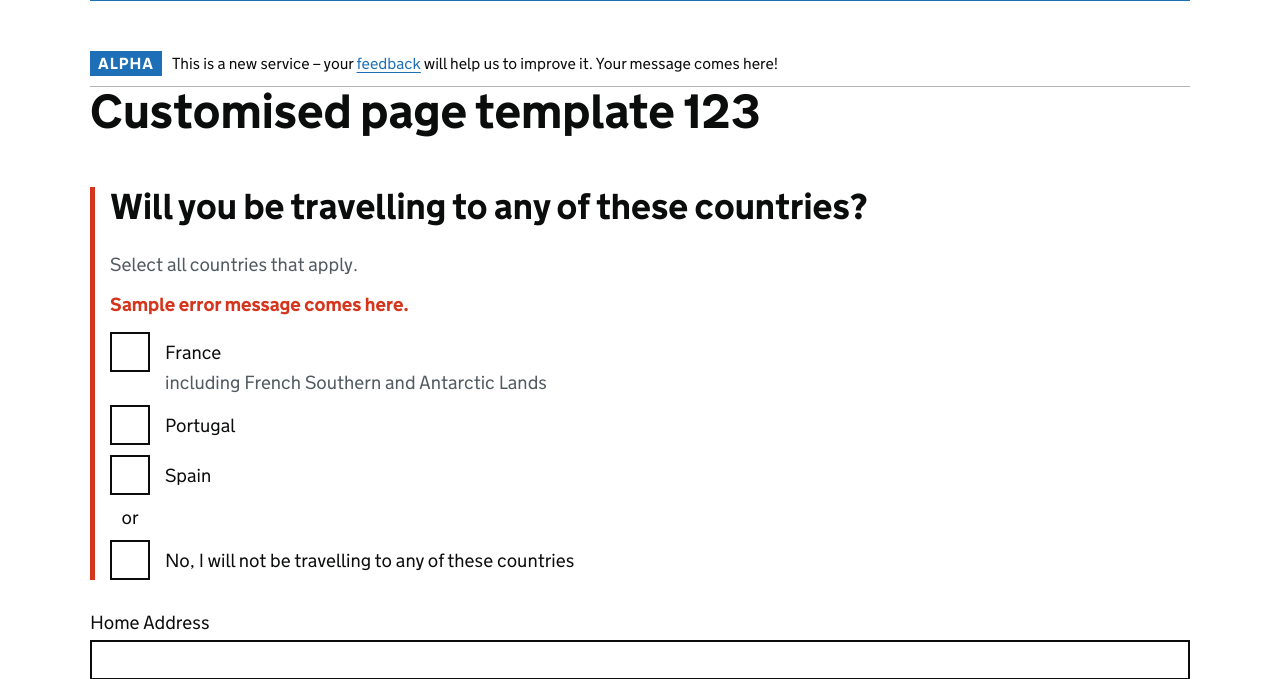
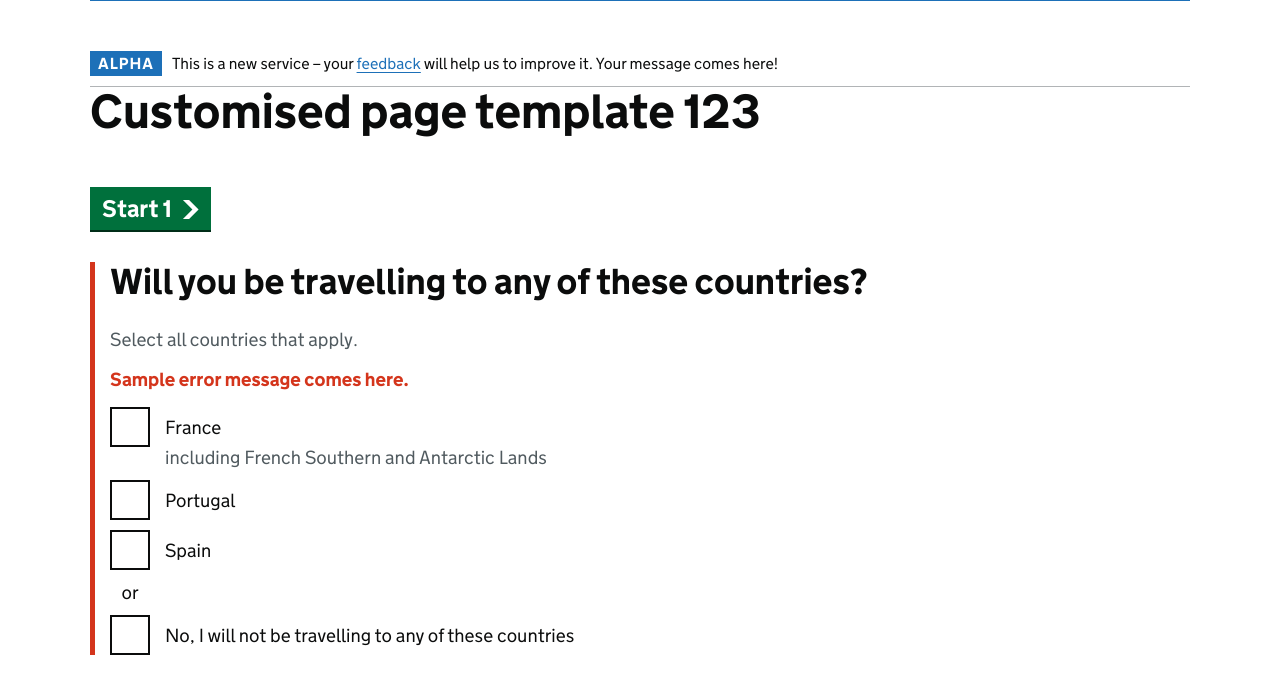
Before and after one commit to loghmanb/dynaportal, a Django app: page / in a window 1280 px wide. Shown: the part 354-1033 px from the top of the page. Run offline with Django 4.2, Linux system fonts and the light colour scheme.

Commit message:
add button component

```diff
--- /dev/null
+++ b/frontend/templatetags/button.py
@@ -0,0 +1,16 @@
+"""Module for Button component."""
+from django import template
+
+from ..common import Field
+
+register = template.Library()
+
+
+@register.inclusion_tag(
+        'frontend/components/button.html',
+        takes_context=True)
+def button(context: dict, label: str, button_type: str="start") -> dict:
+    """Button tag."""
+    context['label'] = label
+    context['type'] = button_type
+    return context
--- a/frontend/templatetags/checkboxes.py
+++ b/frontend/templatetags/checkboxes.py
@@ -1,4 +1,4 @@
-"""Module for InputText component."""
+"""Module for Checkboxes component."""
 from django import template
 
 from ..common import Field
@@ -10,6 +10,6 @@ register = template.Library()
         'frontend/components/checkboxes.html',
         takes_context=True)
 def checkboxes(context: dict, field: Field) -> dict[str, Field]:
-    """Input text tag."""
+    """Checkboxes tag."""
     context['field'] = field
     return context
--- /dev/null
+++ b/templates/frontend/components/button.html
@@ -0,0 +1,11 @@
+{% if type == "start" %}
+<a href="#" role="button" draggable="false" class="govuk-button govuk-button--start" data-module="govuk-button">
+    {{ label }}
+    <svg class="govuk-button__start-icon" xmlns="http://www.w3.org/2000/svg" width="17.5" height="19" viewBox="0 0 33 40" aria-hidden="true" focusable="false">
+      <path fill="currentColor" d="M0 0h13l20 20-20 20H0l20-20z" />
+    </svg></a>
+{% else %}
+<button class="govuk-button" data-module="govuk-button">
+    {{ label }}
+</button>
+{% endif %}
--- a/templates/frontend/home.html
+++ b/templates/frontend/home.html
@@ -4,9 +4,12 @@
 
 {% load  checkboxes %}
 {% load text_input %}
+{% load button %}
 
 {% block content %}
 <h1 class="govuk-heading-xl">Customised page template 123</h1>
+
+{% button "Start 1" %}
 
 {% for field in fields %}
     {% if field.field_type.name == 'INPUT_TEXT' %}
```
